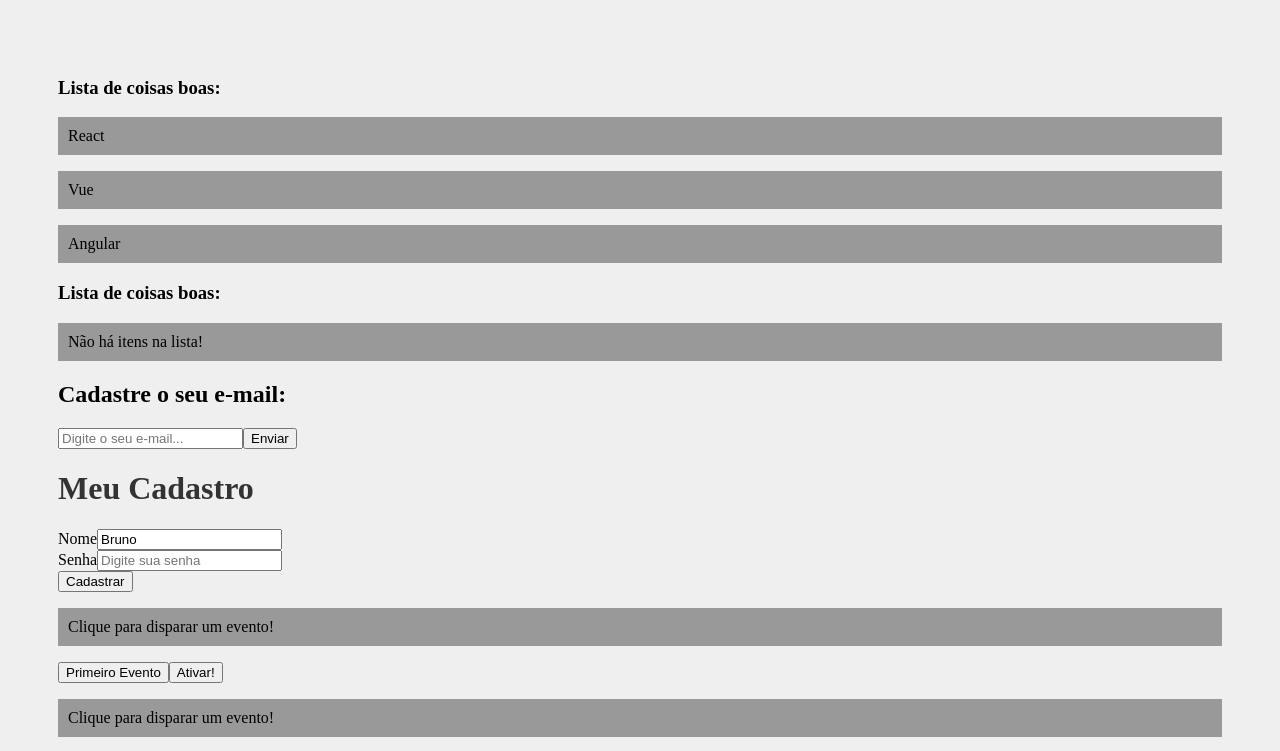
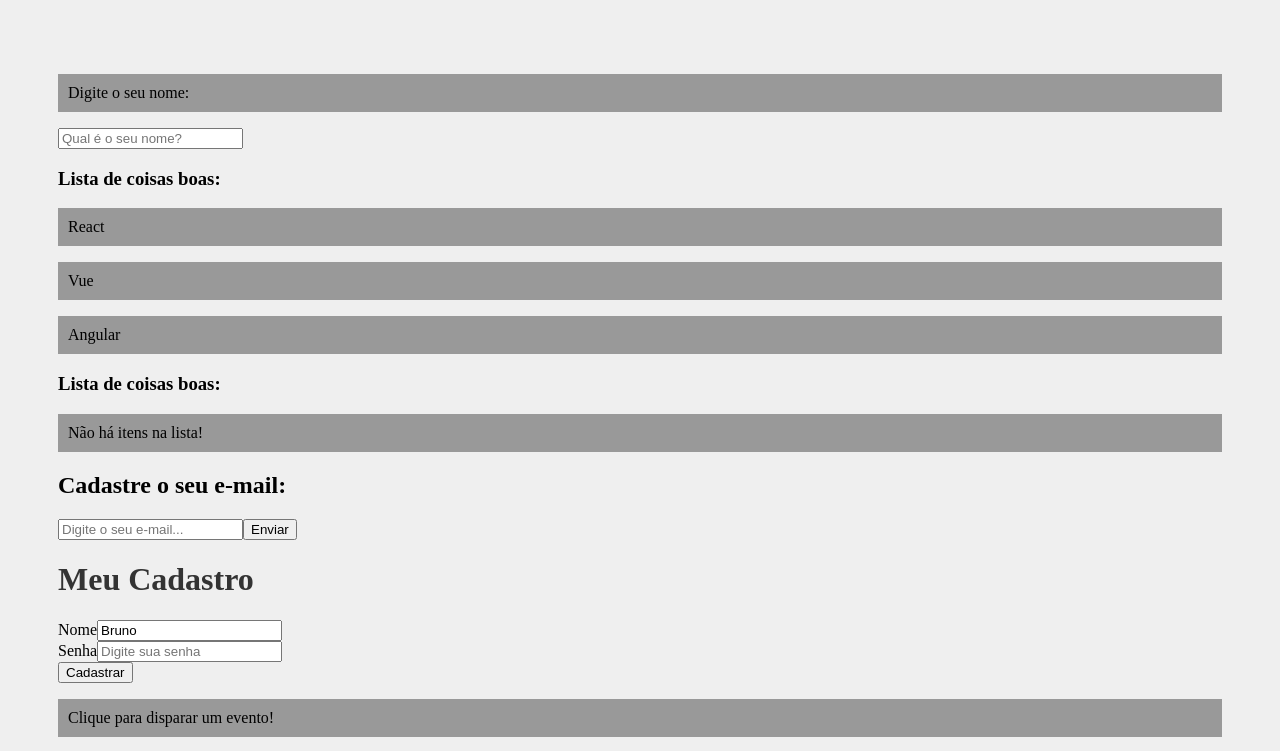
Before and after one commit to LibReact/React, a React (Create React App) app: page / in a window 1280 px wide. Shown: the top 751 px of the page. Built offline with nearby package versions, Linux system fonts and the light colour scheme.

Commit message:
State Lift

```diff
--- a/src/App.js
+++ b/src/App.js
@@ -6,8 +6,13 @@
 import Form from './components/Form';
 import Condicional from './components/Condicional';
 import OutraLista from './components/OutraLista';
+import { useState } from 'react';
+import SeuNome from './components/SeuNome';
+import Saudacao from './components/Saudacao';
 
 function App() {
+
+  const [nome1, setNome] = useState();
 
   const meusItens = ['React', 'Vue', 'Angular'];
 
@@ -15,6 +20,8 @@
 
   return (
     <div className="App">
+      <SeuNome setNome={setNome} />
+      <Saudacao nome={nome1} />
       <OutraLista  itens={meusItens}/>
       <OutraLista  itens={[]}/>
       <Condicional />
--- /dev/null
+++ b/src/components/Saudacao.js
@@ -0,0 +1,17 @@
+/**
+ * State Lift: tem componente que altera e tem componente que usa
+ */
+export default function Saudacao({ nome }) {
+
+    function gerarSaudacao(algumNome) {
+        return `Olá, ${algumNome}, tudo bem?`;
+    }
+    return (
+        <>
+            {
+                nome &&
+                <p>{gerarSaudacao(nome)}</p>
+            }
+        </>
+    )
+}
--- /dev/null
+++ b/src/components/SeuNome.js
@@ -0,0 +1,8 @@
+export default function SeuNome({ setNome }) {
+    return (
+        <div>
+            <p>Digite o seu nome:</p>
+            <input type="text" placeholder="Qual é o seu nome?" onChange={(e) => setNome(e.target.value)}/>
+        </div>
+    )
+}
```
